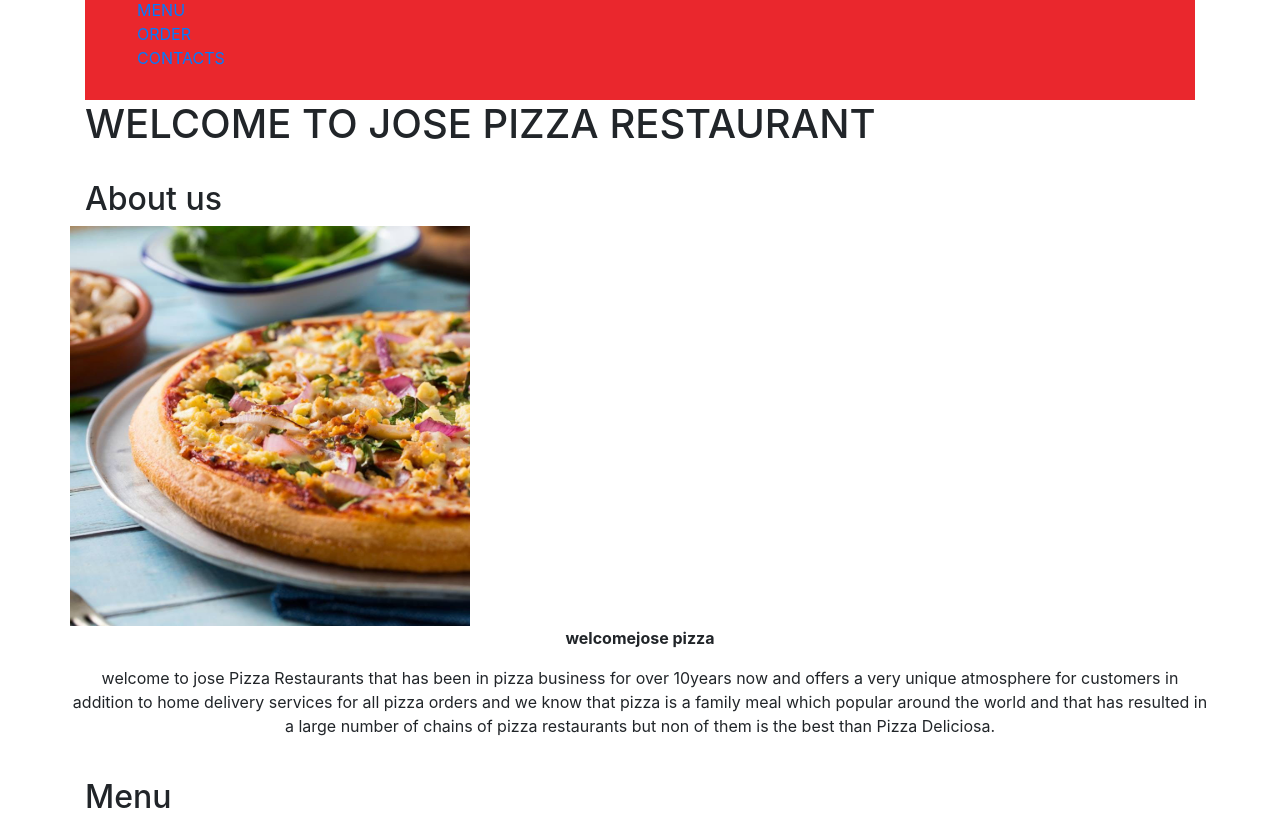
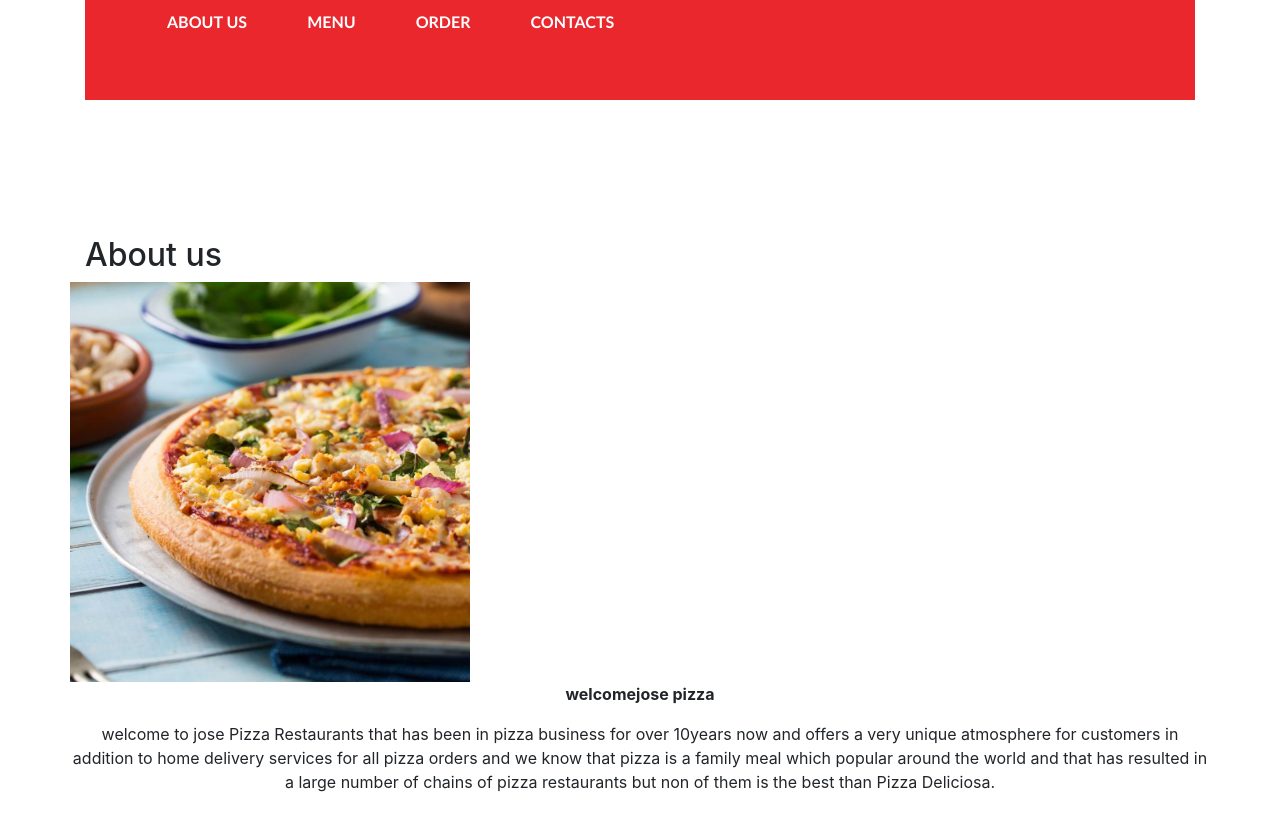
Before and after one commit to Joselyne123/PIZZA, a plain HTML site: page index.html in a window 1280 px wide. Shown: the top 820 px of the page. Drawn offline with Linux system fonts and the light colour scheme; files whose address does not match are found by name.

Commit message:
add menu and head

```diff
--- a/styles.css
+++ b/styles.css
@@ -29,3 +29,25 @@ a{
     justify-content: space-between;
     margin:0px 12px;
 }
+.menu ul{
+    display: flex;
+}
+.menu ul li a{
+    padding:0px 30px;
+    font-family: calibri;
+    font-weight: bold;
+    color: #ffffff;
+}
+h1{
+    text-align: right;
+    text-transform: uppercase;
+    font-size: 40px;
+    color: white;
+    margin-right: 5%;
+    text-align: center;
+    margin-top: 5%;
+    display:block;
+    font-family: 'Gill Sans', 'Gill Sans MT', Calibri, 'Trebuchet MS', sans-serif;
+    letter-spacing: 1.8px;
+
+   }
```
